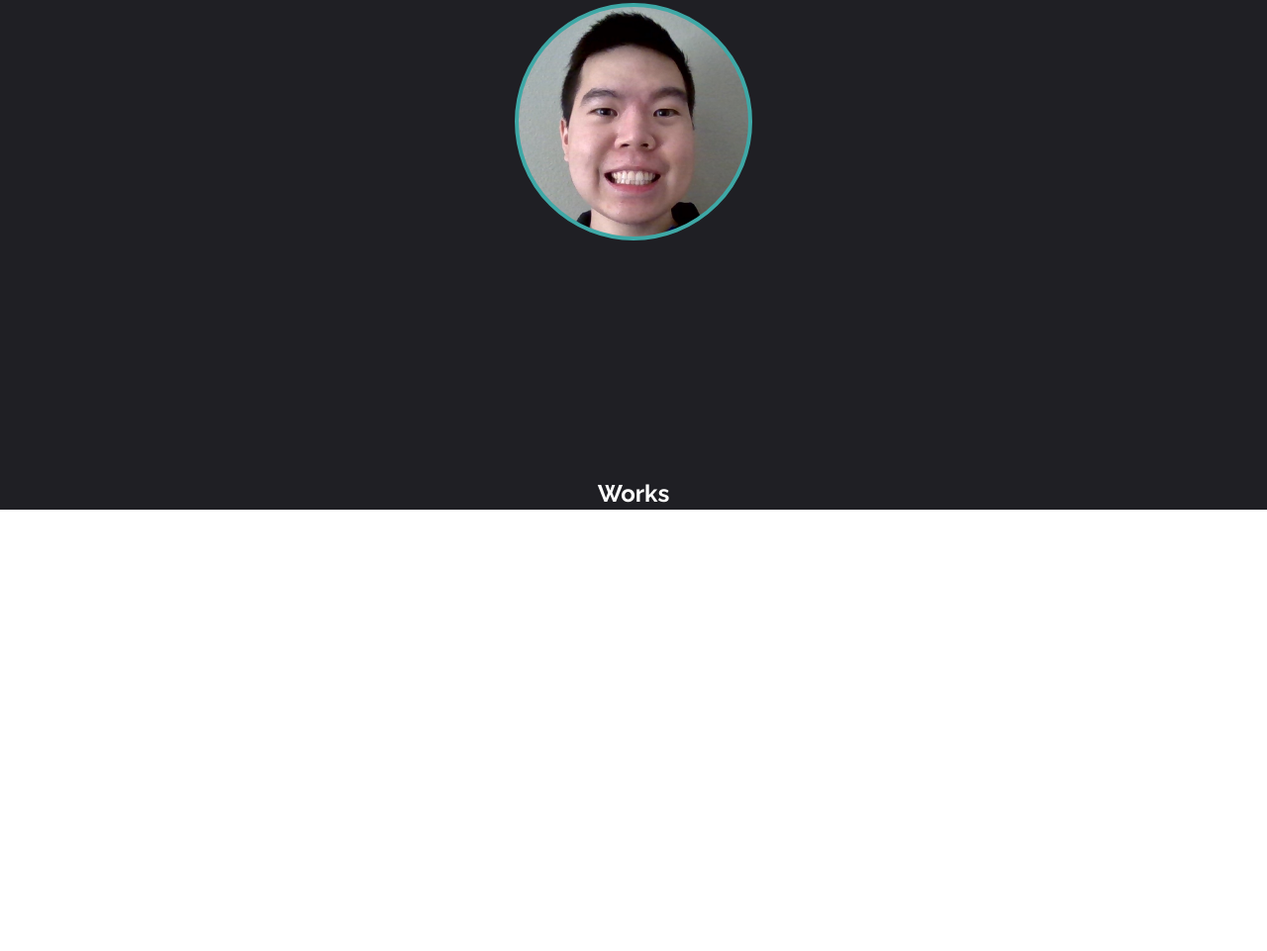
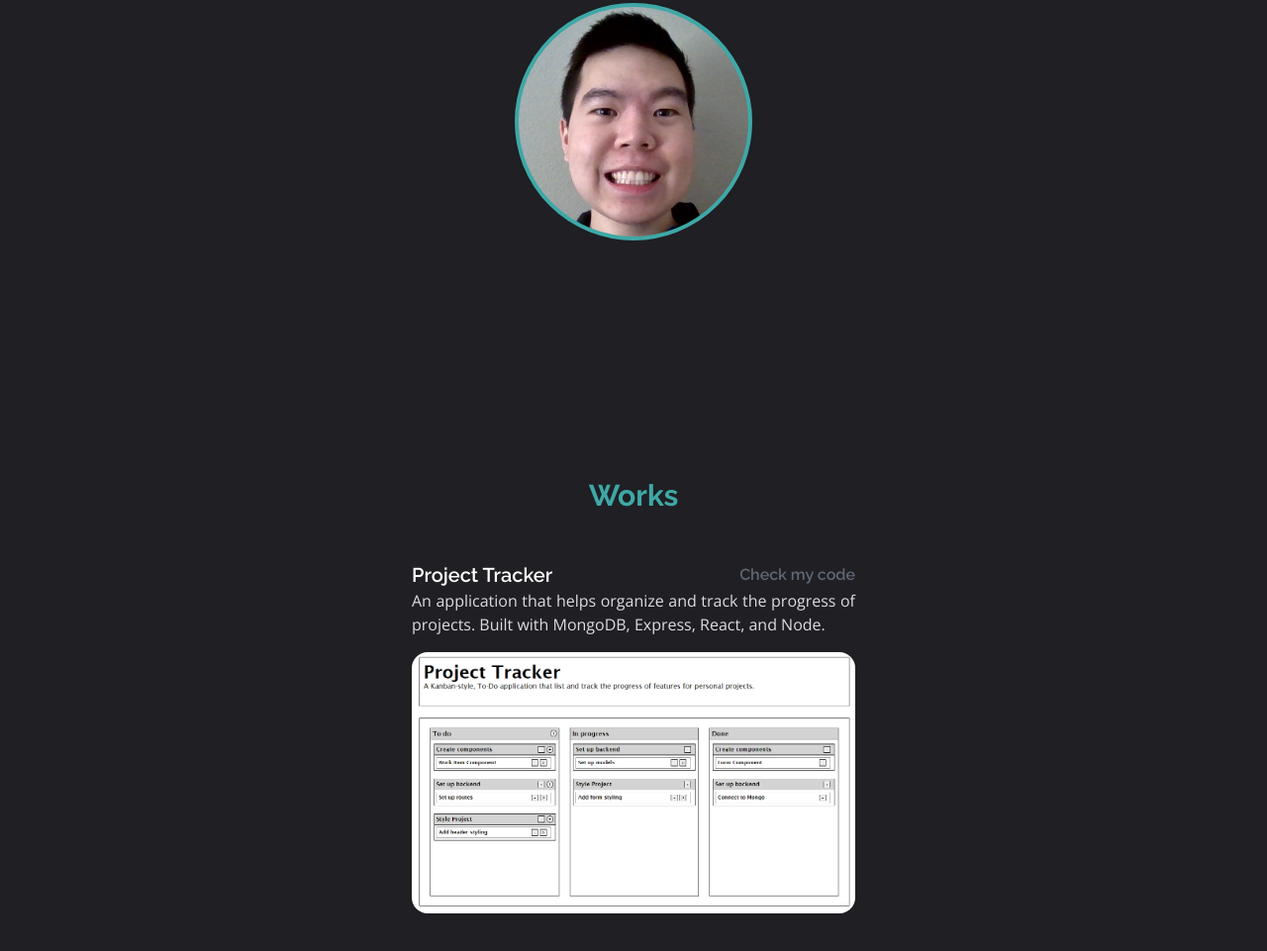
Before and after one commit to richpineapple/briantran, a website: page src/index.html in a window 1280 px wide. Shown: the part 217-1178 px from the top of the page at 99% size. Before the commit the page ends 800 px from the top, so only its background shows below. Drawn offline with nearby package versions, Linux system fonts and the light colour scheme.

Commit message:
Add project tracker to works

```diff
--- a/src/index.html
+++ b/src/index.html
@@ -10,8 +10,7 @@
     <link href="https://fonts.googleapis.com/css2?family=Open+Sans:wght@300;400;600&family=Raleway:wght@100;500;600;700&display=swap" rel="stylesheet">
     <title>John Marion Sanchez</title>
 </head>
-<body>
-    <div class="w-full h-full bg-background text-header font-header font-medium text-m">
+<body class="bg-background text-header font-header font-medium text-m">
     <nav class="sticky top-0 p-2.5 w-full flex justify-center bg-background">
         <ul>
             <a href="#" class="mx-2 transition border-solid border-4 border-background pb-2.5 hover:border-b-link hover:text-link">Home</a>
@@ -27,8 +26,15 @@
         </div>
     </section>
     <section>
-            <h1 class="mt-60 text-center font-bold text-2xl">Works</h1>
+        <h1 class="mt-60 text-center font-bold text-3xl text-link">Works</h1>
+        <article class="my-12 mx-auto max-w-xs sm:max-w-md text-justify">
+            <div class="flex justify-between items-center">
+                <h3 class="font-semibold text-xl">Project Tracker</h3>
+                <a href="#" class=" font-semibold text-code hover:text-text">Check my code</a>
+            </div>
+            <p class="font-text font-light text-text">An application that helps organize and track the progress of projects. Built with MongoDB, Express, React, and Node.</p>
+            <img src="/images/projectTracker.png" alt="project tracker image" class="mt-4 rounded-2xl">
+        </article>
     </section>
-    </div>
 </body>
 </html>
--- a/tailwind.config.js
+++ b/tailwind.config.js
@@ -7,7 +7,8 @@ module.exports = {
         'text': '#dddcdf',
         'link': '#3EA8A6',
         'socials': '#c4c4c4',
-        'background': '#1f1f24'
+        'background': '#1f1f24',
+        'code': '#606873'
       },
       fontFamily: {
         'header': ['Raleway'],
```
Also changed, not shown: dist/output.css, images/projectTracker.png (added). Lines whose indentation alone changed are shown as unchanged.
